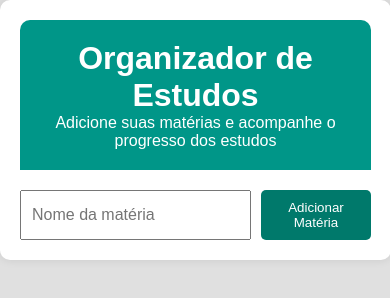
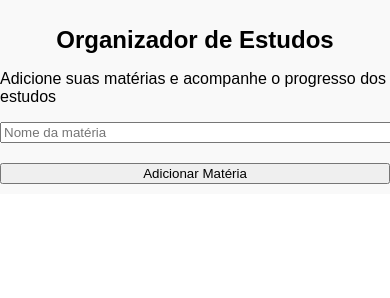
Before and after one commit to PauloErnani/estudarpraser, a plain HTML site: page index.html in a window 390 px wide. Drawn offline with Linux system fonts and the light colour scheme.

Commit message:
Update style.css

```diff
--- a/style.css
+++ b/style.css
@@ -1,88 +1,66 @@
+/* Estilos Básicos de Responsividade */
 body {
     font-family: Arial, sans-serif;
-    background-color: #e0e0e0; /* Fundo geral */
-    color: #333;
     margin: 0;
     padding: 0;
+    display: flex;
+    flex-direction: column;
+    align-items: center;
+    justify-content: center;
 }
 
 .container {
     width: 90%;
-    max-width: 800px;
-    margin: 0 auto;
-    padding: 20px;
-    background-color: #ffffff; /* Fundo branco */
-    border-radius: 10px;
-    box-shadow: 0 0 10px rgba(0, 0, 0, 0.1);
+    max-width: 600px;
+    margin: 20px auto;
+    padding: 10px;
+    border-radius: 8px;
+    background-color: #f9f9f9;
+    box-shadow: 0 2px 5px rgba(0, 0, 0, 0.1);
 }
 
-header {
-    text-align: center;
-    padding: 20px 0;
-    background-color: #009688; /* Verde */
-    color: #ffffff;
-    border-radius: 10px 10px 0 0;
+/* Estilos para melhor adaptação em dispositivos menores */
+@media (max-width: 600px) {
+    .container {
+        width: 100%;
+        padding: 10px;
+        margin: 0;
+        box-shadow: none;
+        border-radius: 0;
     }
 
-header h1 {
-    margin: 0;
-    font-size: 2em;
+    .content {
+        padding: 10px;
     }
 
-header p {
-    margin: 0;
-    font-size: 1em;
-}
-
-.add-subject {
-    display: flex;
-    margin-top: 20px;
-    gap: 10px;
-}
-
-.add-subject input {
-    flex-grow: 1;
-    padding: 10px;
-    font-size: 1em;
+    h1, h2 {
+        font-size: 1.5em;
+        text-align: center;
     }
 
     button {
-    background-color: #00796B; /* Verde escuro */
-    color: #ffffff;
-    padding: 10px 20px;
-    border: none;
-    border-radius: 5px;
-    cursor: pointer;
+        width: 100%;
+        margin-top: 10px;
     }
 
-button:hover {
-    background-color: #004D40; /* Verde ainda mais escuro */
+    input[type="text"] {
+        width: 100%;
+        margin-bottom: 10px;
+    }
 }
 
-.subject {
-    margin-top: 20px;
-    padding: 10px;
-    border-radius: 5px;
-    background-color: #f0f0f0;
-}
-
-.subject h2 {
-    margin: 0;
-    font-size: 1.5em;
-    color: #009688; /* Verde */
-}
-
-.subject ul {
+/* Melhorar a responsividade das listas */
+ul {
     list-style: none;
     padding: 0;
 }
 
-.subject ul li {
+li {
+    padding: 10px;
+    margin: 5px 0;
+    background-color: #e9e9e9;
+    border-radius: 5px;
     display: flex;
+    justify-content: space-between;
     align-items: center;
-    padding: 5px 0;
 }
-
-.subject ul li input[type="checkbox"] {
-    margin-right: 10px;
-}
```
Lines whose indentation alone changed are shown as unchanged.
